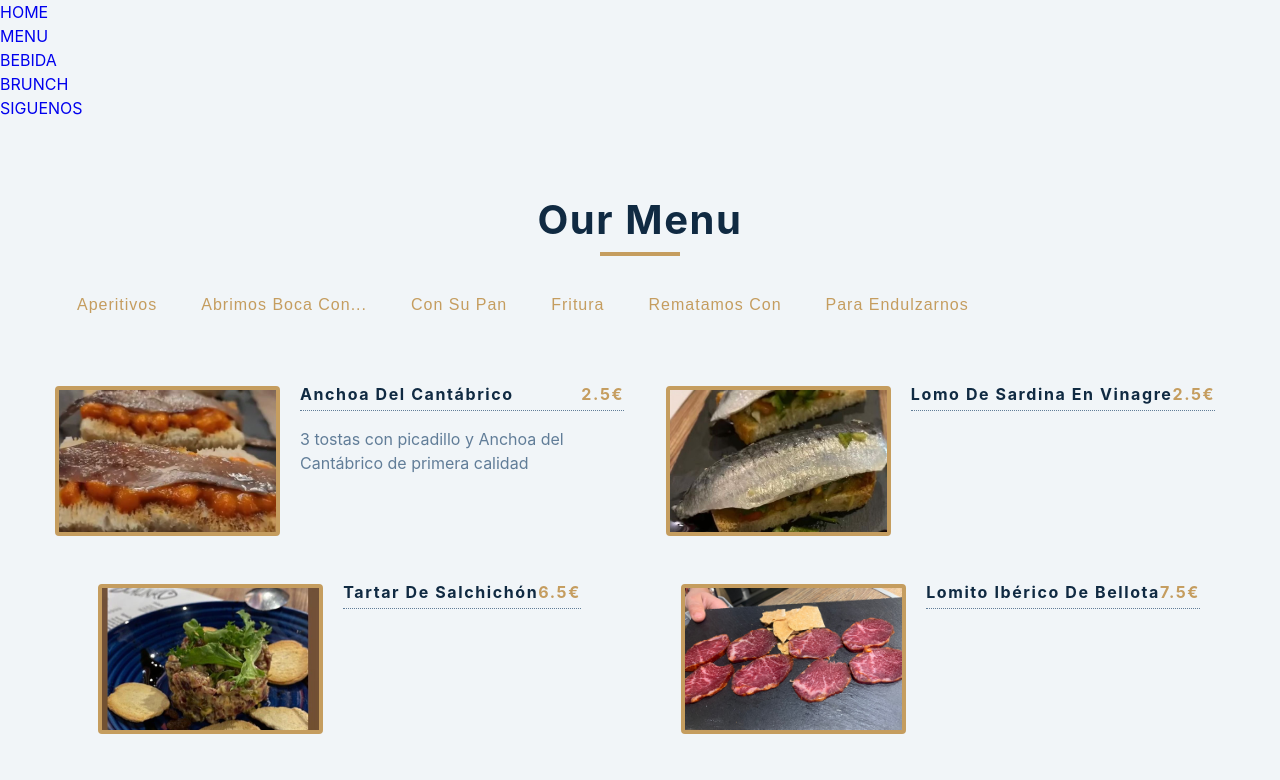
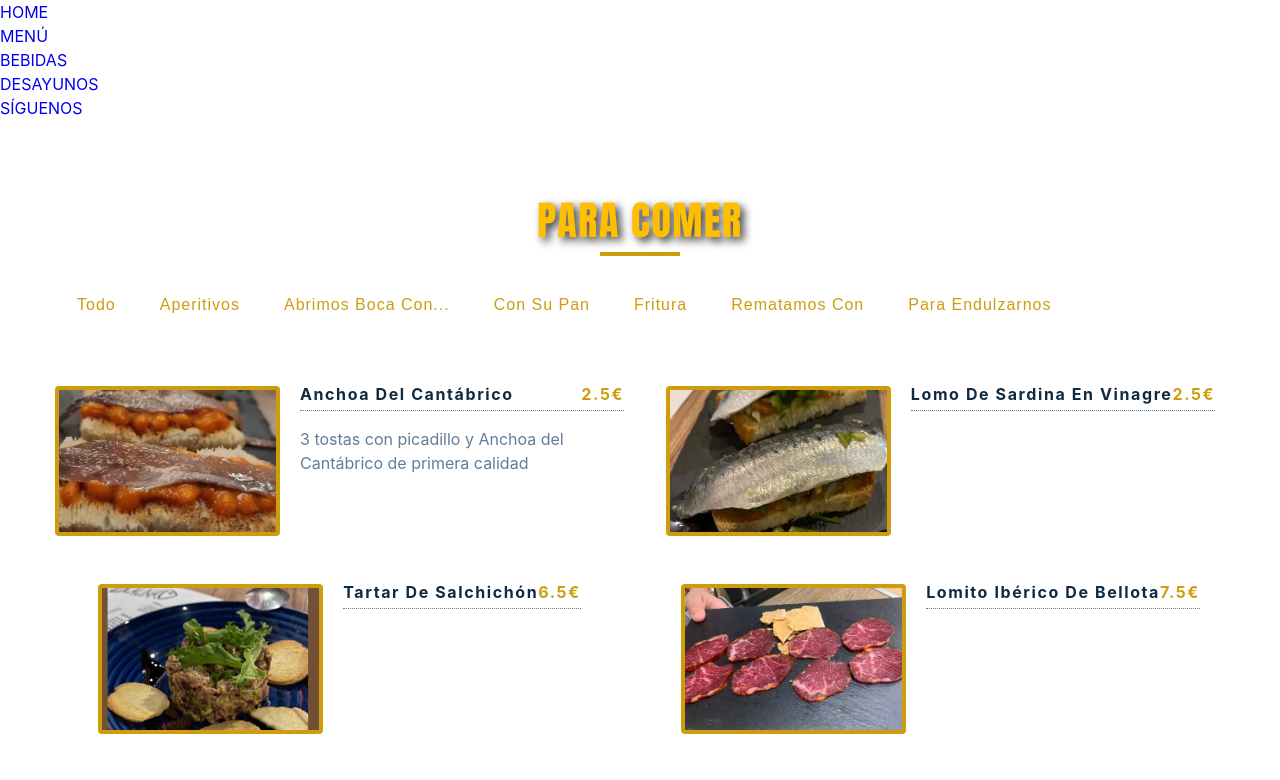
Before and after one commit to neifors/react-bar-menu, a React (Create React App) app: page /menu in a window 1280 px wide. Shown: the top 780 px of the page. Built offline with nearby package versions, Linux system fonts and the light colour scheme.

Commit message:
Styling un poco a mi gusto. Amarillo añadido

```diff
--- a/src/index.css
+++ b/src/index.css
@@ -31,7 +31,9 @@ Variables
   --clr-grey-9: hsl(212, 33%, 89%);
   --clr-grey-10: hsl(210, 36%, 96%);
   --clr-white: #fff;
-  --clr-gold: #c59d5f;
+  /* --clr-gold: #c59d5f; */
+  --clr-gold: rgb(205, 157, 14);
+  /* --clr-gold: rgb(0, 0, 0); */
 
   --clr-red-dark: hsl(360, 67%, 44%);
   --clr-red-light: hsl(360, 71%, 66%);
@@ -62,7 +64,8 @@ Global Styles
 body {
   font-family: -apple-system, BlinkMacSystemFont, 'Segoe UI', Roboto, Oxygen,
     Ubuntu, Cantarell, 'Open Sans', 'Helvetica Neue', sans-serif;
-  background: var(--clr-grey-10);
+  /* background: var(--clr-grey-10); */
+  background: white;
   color: var(--clr-grey-1);
   line-height: 1.5;
   font-size: 0.875rem;
@@ -87,6 +90,9 @@ h1 {
 }
 h2 {
   font-size: 2rem;
+  font-family: Impact, Haettenschweiler, 'Arial Narrow Bold', sans-serif;
+  color: rgb(255, 191, 0);
+  text-shadow: rgba(0, 0, 0, 0.795) 0.1em 0.1em 0.2em
 }
 h3 {
   font-size: 1.25rem;
--- a/src/layout/Header/index.jsx
+++ b/src/layout/Header/index.jsx
@@ -8,10 +8,10 @@ export const Header = () => {
    return(
       <nav id="nav-bar">
          <div className="nav-bar-link"><NavLink to="/">HOME</NavLink></div>
-         <div className="nav-bar-link"><NavLink to="/menu">MENU</NavLink></div>
-         <div className="nav-bar-link"><NavLink to="/bebida">BEBIDA</NavLink></div>
-         <div className="nav-bar-link"><NavLink to="/brunch">BRUNCH</NavLink></div>
-         <div className="nav-bar-link"><NavLink to="/">SIGUENOS</NavLink></div>
+         <div className="nav-bar-link"><NavLink to="/menu">MENÚ</NavLink></div>
+         <div className="nav-bar-link"><NavLink to="/bebida">BEBIDAS</NavLink></div>
+         <div className="nav-bar-link"><NavLink to="/brunch">DESAYUNOS</NavLink></div>
+         <div className="nav-bar-link"><NavLink to="/">SÍGUENOS</NavLink></div>
       </nav>
    )
 }
--- a/src/pages/Bebida/index.jsx
+++ b/src/pages/Bebida/index.jsx
@@ -21,7 +21,7 @@ const allCategories = [...new Set(items.map((item) => item.category)),]
     <main>
       <section className="menu section">
         <div className="title">
-          <h2>our menu</h2>
+          <h2>BEBIDAS</h2>
           <div className="underline"></div>
         </div>
         <Categories categories={categories} filterItems={filterItems} />
--- a/src/pages/Brunch/index.jsx
+++ b/src/pages/Brunch/index.jsx
@@ -21,7 +21,7 @@ const allCategories = [...new Set(items.map((item) => item.category)),]
     <main>
       <section className="menu section">
         <div className="title">
-          <h2>our menu</h2>
+          <h2>DESAYUNOS</h2>
           <div className="underline"></div>
         </div>
         <Categories categories={categories} filterItems={filterItems} />
--- a/src/pages/Menu/index.jsx
+++ b/src/pages/Menu/index.jsx
@@ -3,17 +3,17 @@ import Menucomponent from '../../components/Menucomponent'
 import Categories from '../../components/Categories'
 import items from '../../components/DataComida'
 
-const allCategories = [...new Set(items.map((item) => item.category)),]
+const allCategories = ["Todo", ...new Set(items.map((item) => item.category)),]
 
  export function Menu() {
   const [menuItems, setMenuItems] = useState(items)
   const [categories, setCategories] = useState(allCategories)
 
   const filterItems = (category) => {
-    // if (category === 'Todo') {
-    //   setMenuItems(items)
-    //   return
-    // }
+    if (category === 'Todo') {
+      setMenuItems(items)
+      return
+    }
     const newItems = items.filter((item) => item.category === category)
     setMenuItems(newItems)
   }
@@ -21,7 +21,7 @@ const allCategories = [...new Set(items.map((item) => item.category)),]
     <main>
       <section className="menu section">
         <div className="title">
-          <h2>our menu</h2>
+          <h2>PARA COMER</h2>
           <div className="underline"></div>
         </div>
         <Categories categories={categories} filterItems={filterItems} />
```
